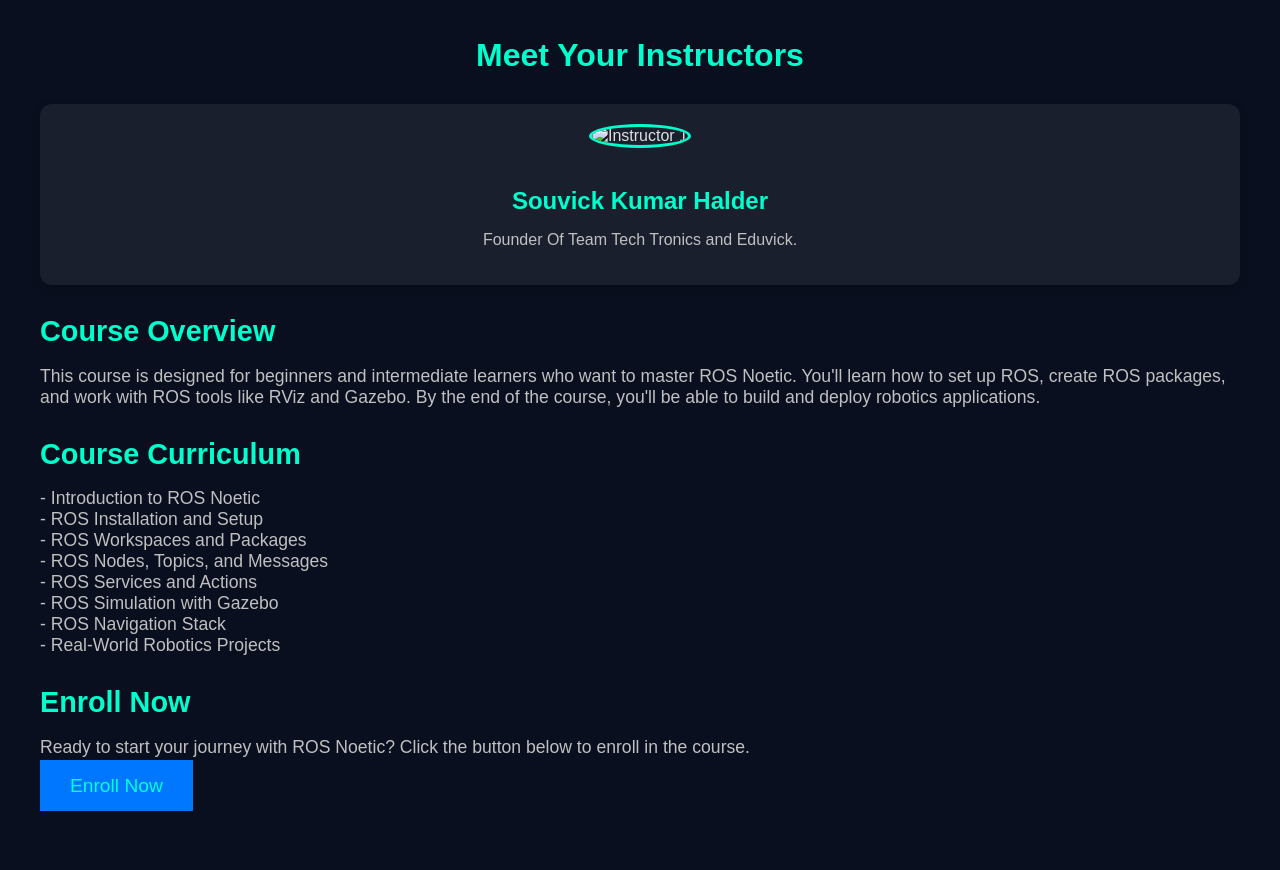
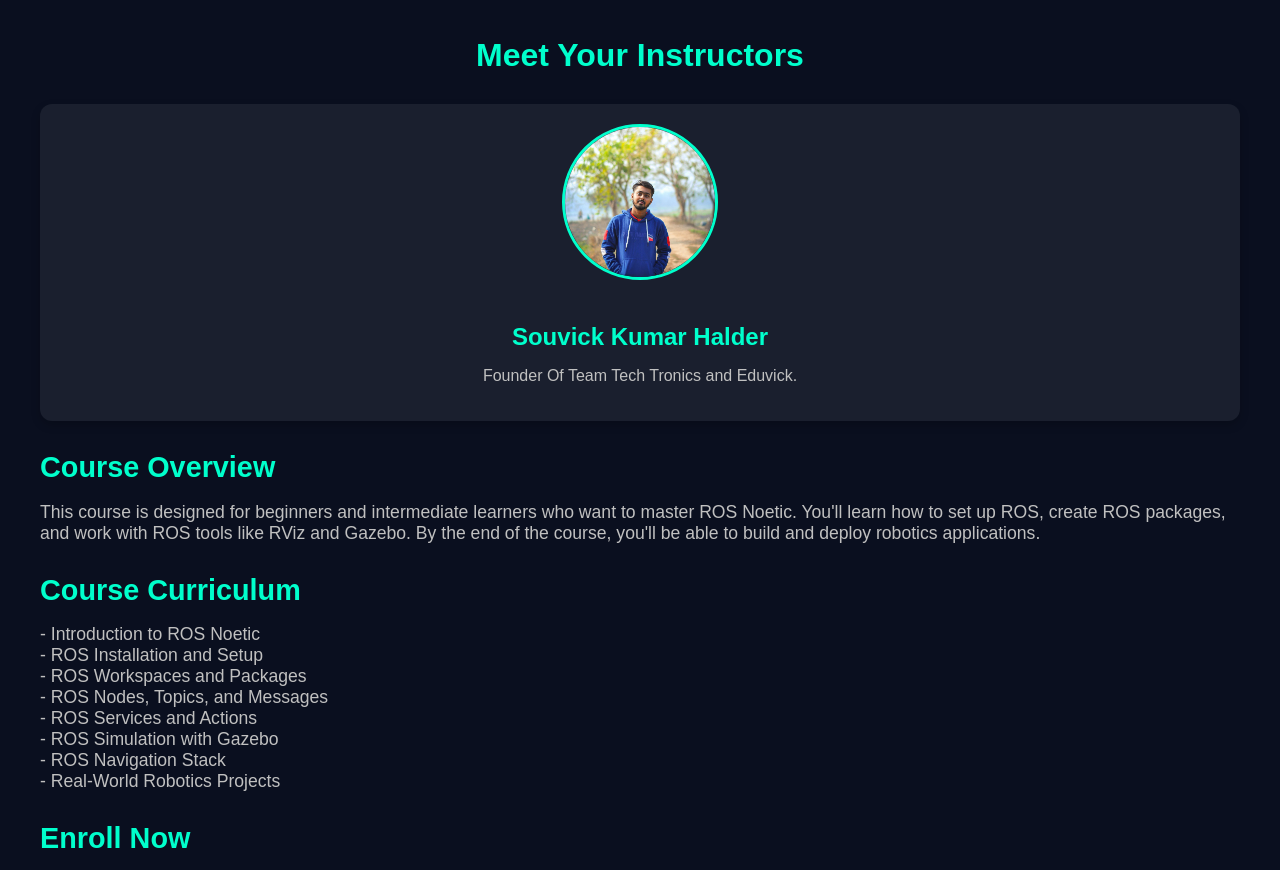
Before and after one commit to mrsouvick/Team-Website, a plain HTML site: page ros.html in a window 1280 px wide. Shown: the part 1020-1890 px from the top of the page. Drawn offline with Linux system fonts and the light colour scheme.

Commit message:
Update ros.html

```diff
--- a/ros.html
+++ b/ros.html
@@ -259,7 +259,7 @@
             <div class="instructor-grid">
                 <!-- Instructor 1 -->
                 <div class="instructor-card">
-                    <img src="photos/souvick.jpg" alt="Instructor 1">
+                    <img src="souvick.jpg" alt="Instructor 1">
                     <h3>Souvick Kumar Halder</h3>
                     <p>Founder Of Team Tech Tronics and Eduvick.</p>
                 </div>
```
